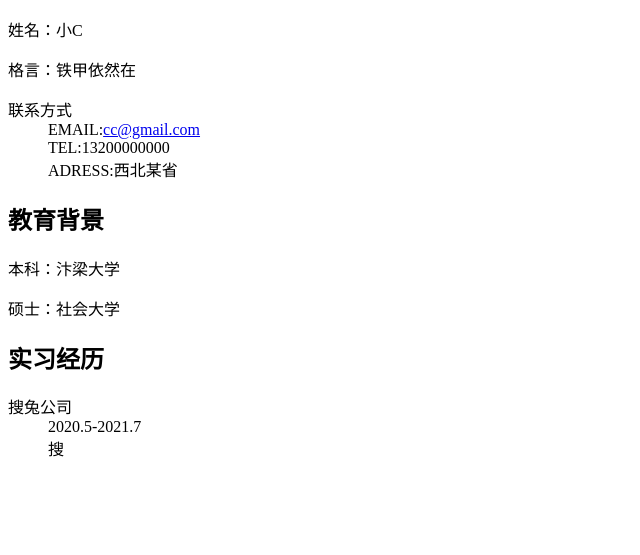
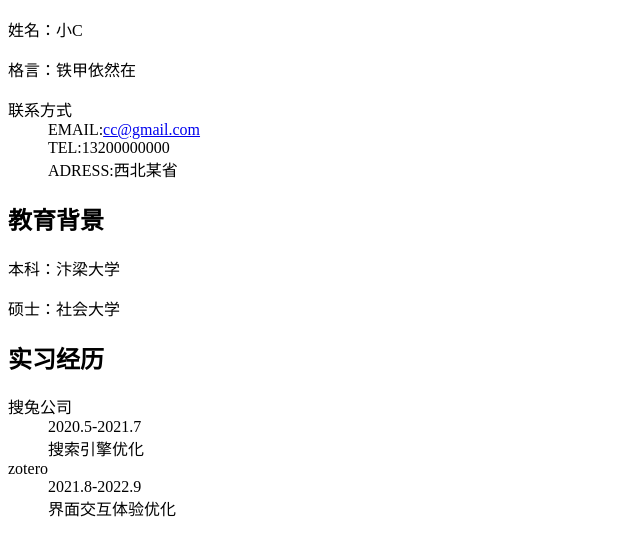
Before and after one commit to clock-z/Baidu_FrontEndTechnology_study, a plain HTML site: page day02-CV.html in a window 1280 px wide. Shown: the part 127-682 px from the top of the page, without its empty margins (0-640 px from the left). Drawn offline with Linux system fonts and the light colour scheme.

Commit message:
Update day02-CV.html

```diff
--- a/day02-CV.html
+++ b/day02-CV.html
@@ -24,6 +24,10 @@
 <dl>
   <dt>搜兔公司</dt>
   <dd>2020.5-2021.7</dd>
-  <dd>搜
+  <dd>搜索引擎优化</dd>
+  <dt>zotero</dt>
+  <dd>2021.8-2022.9</dd>
+  <dd>界面交互体验优化</dd>
+</dl>
    </body>
 </html>
```
